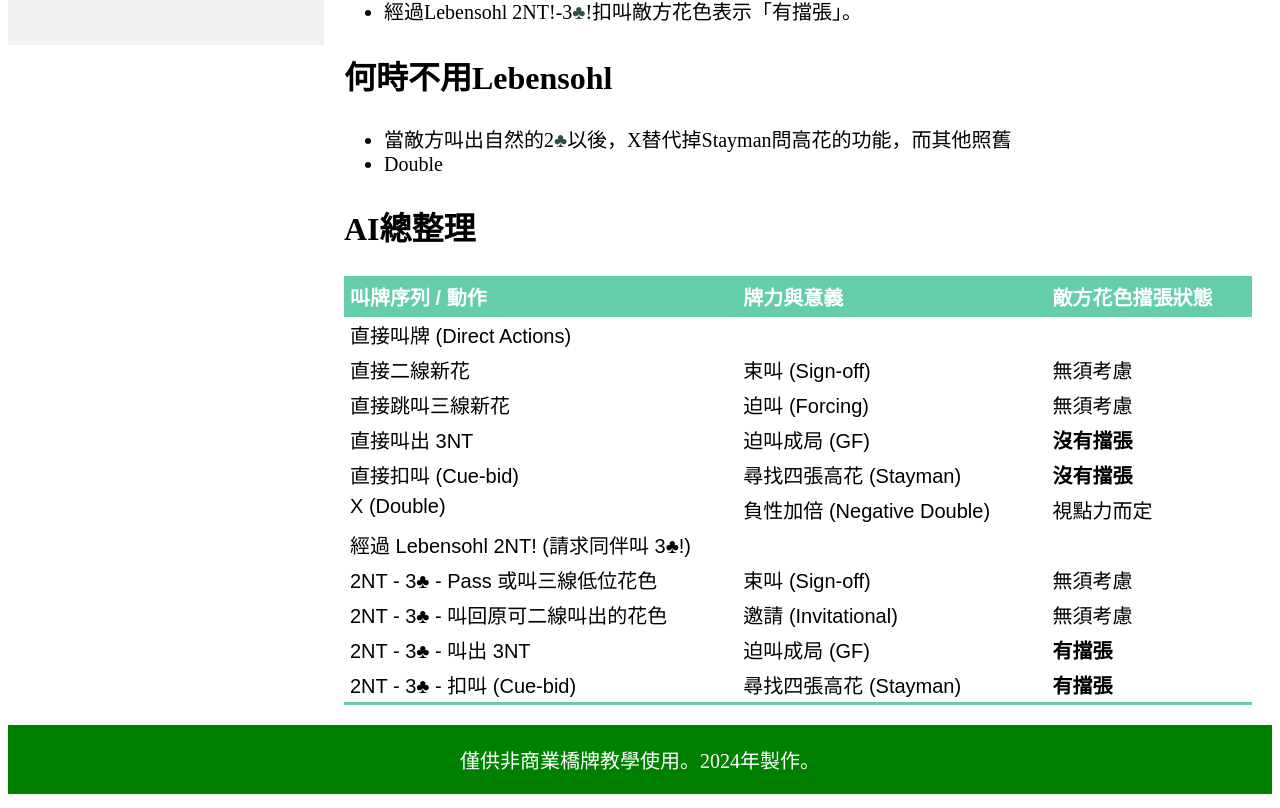
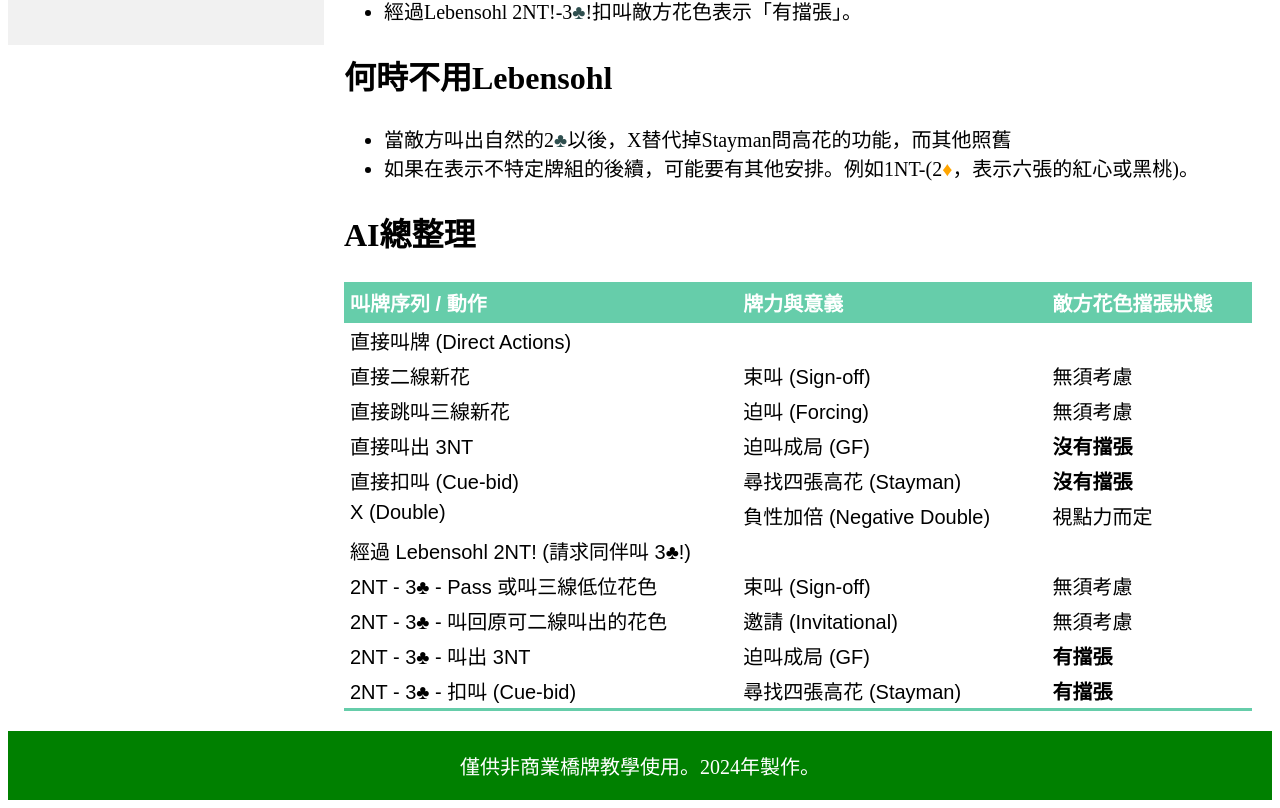
Before and after one commit to TNPLR/tnplr.github.io, a Nuxt app: page /lebensohl in a window 1280 px wide. Shown: the part 920-1728 px from the top of the page. Built offline with nearby package versions, Linux system fonts and the light colour scheme.

Commit message:
Modify lebensohl's explainations

```diff
--- a/pages/lebensohl.vue
+++ b/pages/lebensohl.vue
@@ -24,7 +24,7 @@
         <h2>何時不用Lebensohl</h2><div>
           <ul>
             <li>當敵方叫出自然的2!C以後，X替代掉Stayman問高花的功能，而其他照舊</li>
-            <li>Double</li>
+            <li>如果在表示不特定牌組的後續，可能要有其他安排。例如1NT-(2!D，表示六張的紅心或黑桃)。</li>
           </ul>
         </div>
         <h2>AI總整理</h2>
```
